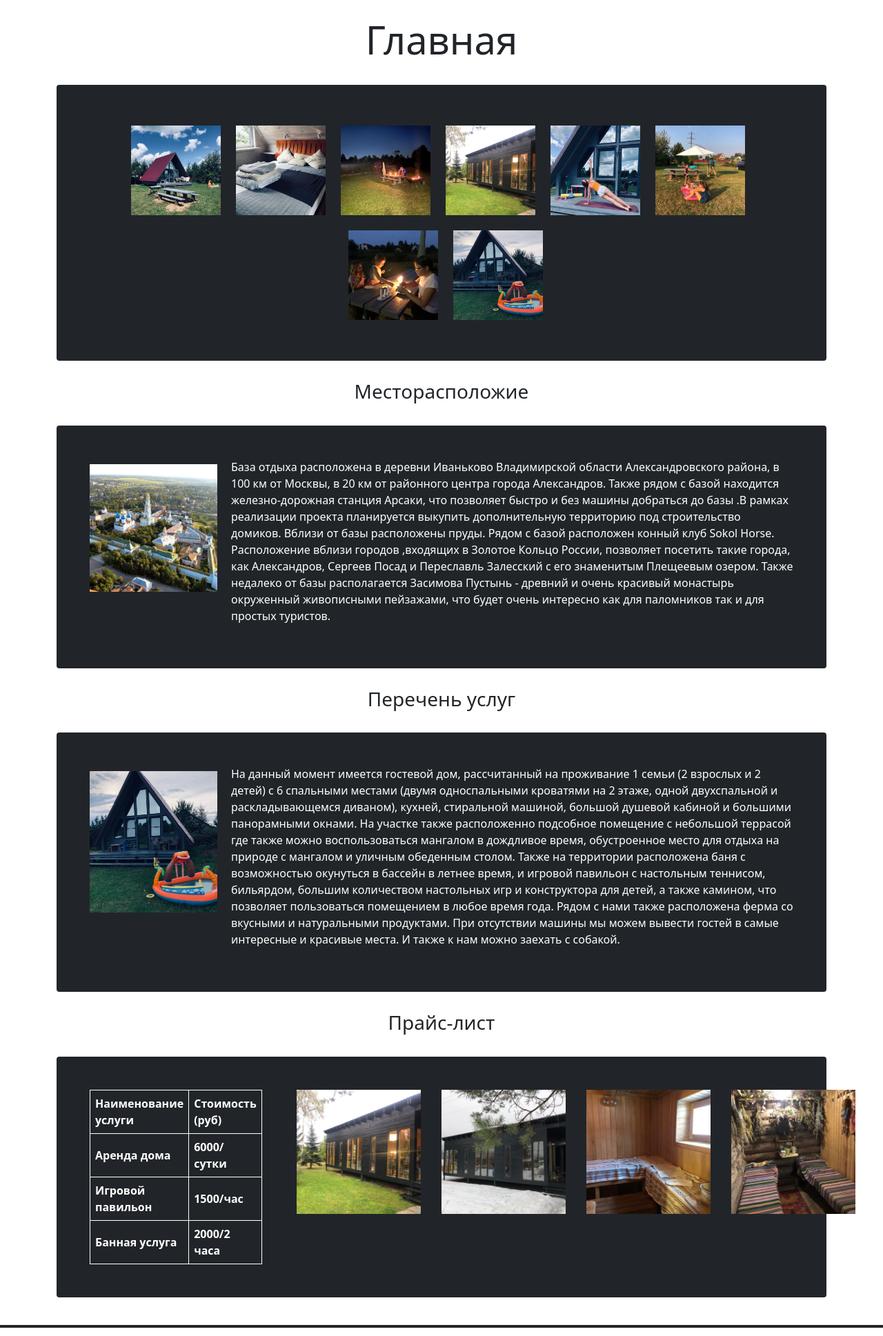
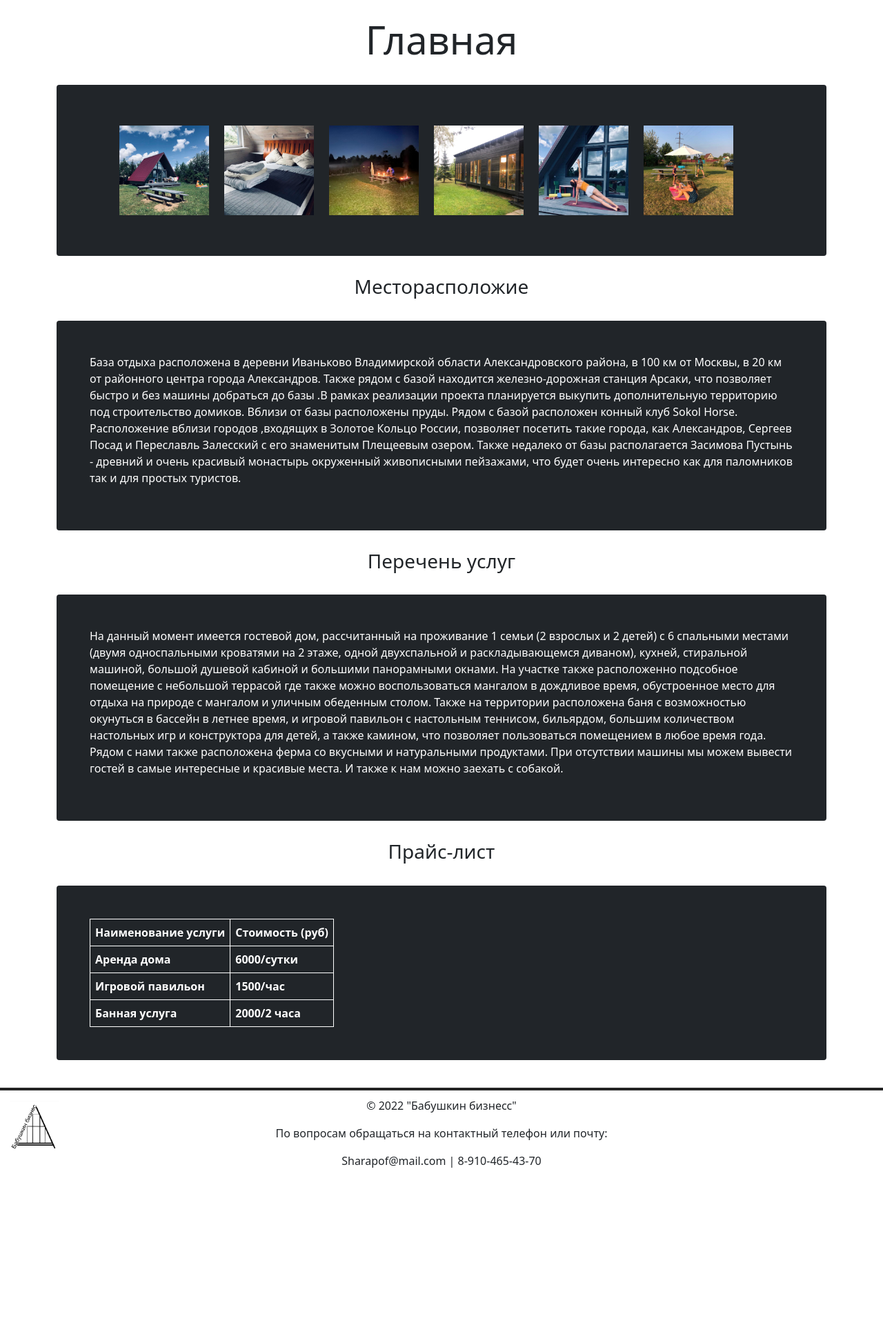
Before and after one commit to MaRkS1234567/BusinessProject, a Django app: page / in a window 1280 px wide. Shown: the part 136-2073 px from the top of the page at 69% size. After the commit the page ends 1829 px from the top, so only its background shows below. Run offline with Django 4.2, Linux system fonts and the light colour scheme; lists and menus that the app fills with data are empty; some libraries are stand-ins or nearby versions.

Commit message:
edit main verion

```diff
--- a/businessplan/main/static/main/css/base.css
+++ b/businessplan/main/static/main/css/base.css
@@ -196,17 +196,17 @@ footer {
 }
 
 .img:hover {
-  transform: scale(1.6);
+  transform: scale(1.1);
   border: 3px solid white;
 }
 
 .img3:hover {
-  transform: scale(1.6);
+  transform: scale(1.1);
   border: 3px solid white;
 }
 
 .img4:hover {
-  transform: scale(1.6);
+  transform: scale(1.1);
   border: 3px solid white;
 }
 
@@ -233,8 +233,22 @@ table, th, td {
   margin: 15px;
 }
 
-@media (min-width: 500px){
+@media (max-width: 1350px ) and (min-width: 1250px){
+  .delete {
+    width: 0px;
+    height: 0px;
+  }
+}
 
+@media (max-width: 1249px ) and (min-width: 501px){
+  .delete2 {
+    width: 0px;
+    height: 0px;
+  }
+  .delete {
+    width: 0px;
+    height: 0px;
+  }
 }
 
 @media (max-width: 500px) {
--- a/businessplan/main/static/main/js/main.js
+++ b/businessplan/main/static/main/js/main.js
@@ -3,22 +3,24 @@
 
 class App extends React.Component {
   render() {
+    function handleClick(img){
+      var _=document.getElementById('img');
+    }
     return (
       <div>
         <div className="p-17 p-md-5 mb-1 text-white rounded bg-dark centres">
-            <img className="img3" src="static/main/img/1.jpg" alt="1"/>
-            <img className="img top" src="static/main/img/3.jpg" alt="3"/>
-            <img className="img" src="static/main/img/7.jpeg" alt="7"/>
-            <img className="img" src="static/main/img/5.jpg" alt="5"/>
-            <img className="img" src="static/main/img/2.jpg" alt="2"/>
-            <img className="img" src="static/main/img/6.jpeg" alt="6"/>
-            <img className="img bottom" src="static/main/img/8.jpeg" alt="8"/>
-            <img className="img4" src="static/main/img/4.jpeg" alt="4"/>
+            <img id="img" onClick={handleClick} className="img3" src="static/main/img/1.jpg" alt="1"/>
+            <img onClick={handleClick} className="img top" src="static/main/img/3.jpg" alt="3"/>
+            <img onClick={handleClick} className="img" src="static/main/img/7.jpeg" alt="7"/>
+            <img onClick={handleClick} className="img" src="static/main/img/5.jpg" alt="5"/>
+            <img onClick={handleClick} className="img" src="static/main/img/2.jpg" alt="2"/>
+            <img onClick={handleClick} className="img delete2" src="static/main/img/6.jpeg" alt="6"/>
+            <img onClick={handleClick} className="img bottom delete" src="static/main/img/8.jpeg" alt="8"/>
+            <img onClick={handleClick} className="img4 delete" src="static/main/img/4.jpeg" alt="4"/>
             {/* <img className="img" src="static/main/img/8.jpeg" alt="8"/> */}
         </div><br/>
         <h3 className="text-center">Месторасположие</h3><br/>
         <div className="p-17 p-md-5 mb-1 text-white rounded bg-dark d-flex">
-          <img className="img2 mt-2" src="static/main/img/location.JPG" alt="location"/>
           <p className="text-justify text2">
           База отдыха расположена в деревни Иваньково Владимирской области Александровского района, в 100 км от Москвы, в 20 км от районного центра города Александров. Также рядом с базой находится железно-дорожная станция Арсаки, что позволяет быстро и без машины добраться до базы .В рамках реализации проекта планируется выкупить дополнительную территорию под строительство домиков. Вблизи от базы расположены пруды. Рядом с базой расположен конный клуб Sokol Horse. Расположение вблизи городов ,входящих в  Золотое Кольцо России, позволяет посетить такие города, как Александров, Сергеев Посад и Переславль Залесский с его знаменитым Плещеевым озером. Также недалеко от базы располагается Засимова Пустынь - древний и очень красивый монастырь окруженный живописными пейзажами, что будет очень интересно как для паломников так и для простых туристов.
           </p>
@@ -26,7 +28,6 @@ class App extends React.Component {
         <h3 className="text-center">Перечень услуг</h3><br/>
         <div className="p-17 p-md-5 mb-1 text-white rounded
         bg-dark d-flex">
-          <img className="img5 mt-2" src="static/main/img/4.jpeg" alt="home"/>
           <p className="text-justify text2">
           На данный момент имеется гостевой дом, рассчитанный на проживание 1 семьи (2 взрослых и 2 детей) с 6 спальными местами (двумя односпальными кроватями на 2 этаже, одной двухспальной и раскладывающемся диваном), кухней, стиральной машиной, большой душевой кабиной и большими панорамными окнами. На участке также расположенно подсобное помещение с небольшой террасой где также можно воспользоваться мангалом в дождливое время, обустроенное место для отдыха на природе с мангалом и уличным обеденным столом. Также на территории расположена баня с возможностью окунуться в бассейн в летнее время, и игровой павильон с настольным теннисом, бильярдом, большим количеством настольных игр и конструктора для детей, а также камином, что позволяет пользоваться помещением в любое время года. Рядом с нами также расположена ферма со вкусными и натуральными продуктами. При отсутствии машины мы можем вывести гостей в самые интересные и красивые места. И также к нам можно заехать с собакой.
           </p>
@@ -52,10 +53,6 @@ class App extends React.Component {
             </tr>
           </table>
             {/* <p className="p1">*Подробнее насчёт стоимости заказа уточняйте по номеру: 89104654371</p> */}
-            <img className="img11" src="static/main/img/5.jpg"/>
-            <img className="img10" src="static/main/img/p.jpeg"/>
-            <img className="img10" src="static/main/img/b.jpeg"/>
-            <img className="img10" src="static/main/img/b2.jpeg"/>
         </div>
       </div>
     );
```
Also changed, not shown: main.py (deleted, +0 -16 lines).
